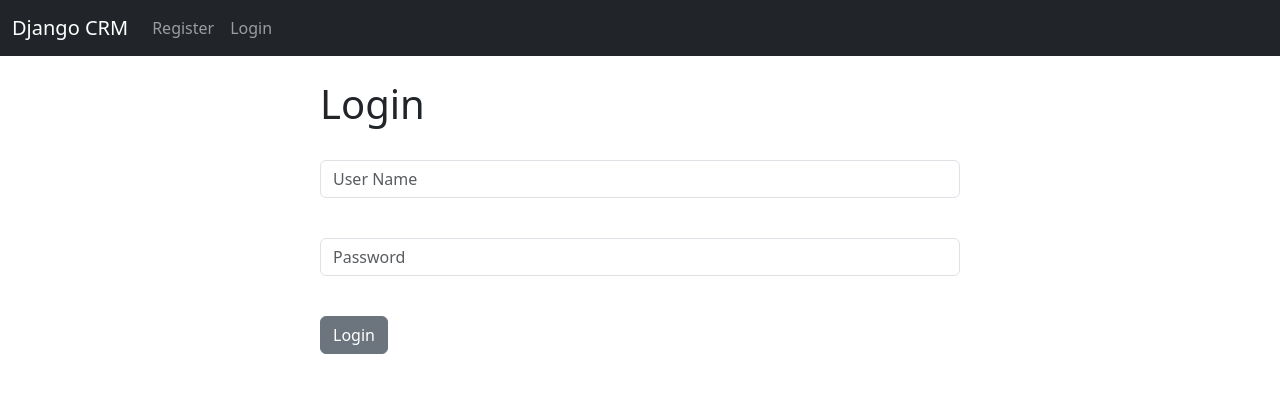
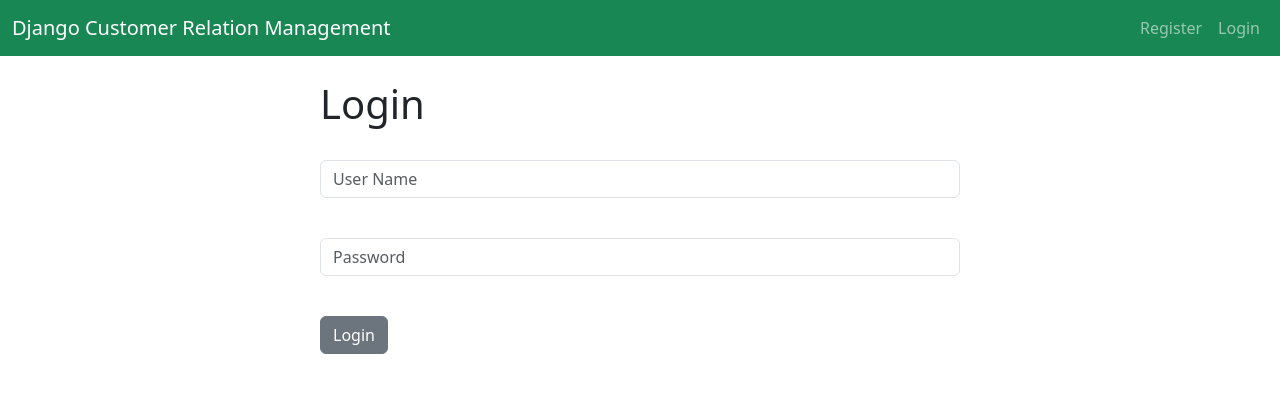
Before and after one commit to Andyfordjour/DJANGO_CRM, a Django app: page / in a window 1280 px wide. Shown: the top 393 px of the page. Run offline with Django 5.2, Linux system fonts and the light colour scheme.

Commit message:
updated and added a few changes

```diff
--- a/website/templates/home.html
+++ b/website/templates/home.html
@@ -3,10 +3,10 @@
 
 
 {%if user.is_authenticated %}
-<h1>Records</h1>
+<h1 style="text-align: center;">RECORDS</h1>
 
 <table class="table table-striped table-hover table-bordered" >
-  <thead class="table-dark">
+  <thead class="table-success">
     <tr>
       <th scope="col">Name</th>
       <th scope="col">Email</th>
--- a/website/templates/navbar.html
+++ b/website/templates/navbar.html
@@ -1,16 +1,16 @@
-<nav class="navbar navbar-expand-lg navbar-dark bg-dark">
+<nav class="navbar navbar-expand-lg navbar-dark bg-success">
     <div class="container-fluid">
-      <a class="navbar-brand" href="{% url 'home' %}">Django CRM</a>
+      <a class="navbar-brand mx-auto" href="{% url 'home' %}">Django Customer Relation Management</a>
       <button class="navbar-toggler" type="button" data-bs-toggle="collapse" data-bs-target="#navbarSupportedContent" aria-controls="navbarSupportedContent" aria-expanded="false" aria-label="Toggle navigation">
         <span class="navbar-toggler-icon"></span>
       </button>
       <div class="collapse navbar-collapse" id="navbarSupportedContent">
-        <ul class="navbar-nav me-auto mb-2 mb-lg-0">
+        <ul class="navbar-nav ms-auto mb-2 mb-lg-0">
           {%if user.is_authenticated%}
           <li class="nav-item">
-            <a class="nav-link" href="{% url 'logout' %}">Logout</a>
+            <a class="nav-link" href="{% url 'add_record' %}">Add Record</a>
             <li class="nav-item">
-              <a class="nav-link" href="{% url 'add_record' %}">Add Record</a>
+              <a class="nav-link" href="{% url 'logout' %}">logout</a>
             </li>
           </li>
           {%else%}
```
